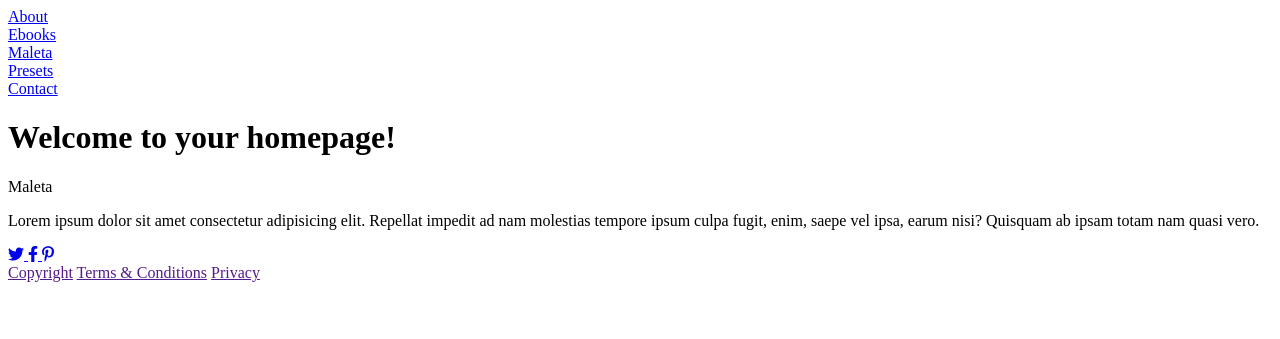
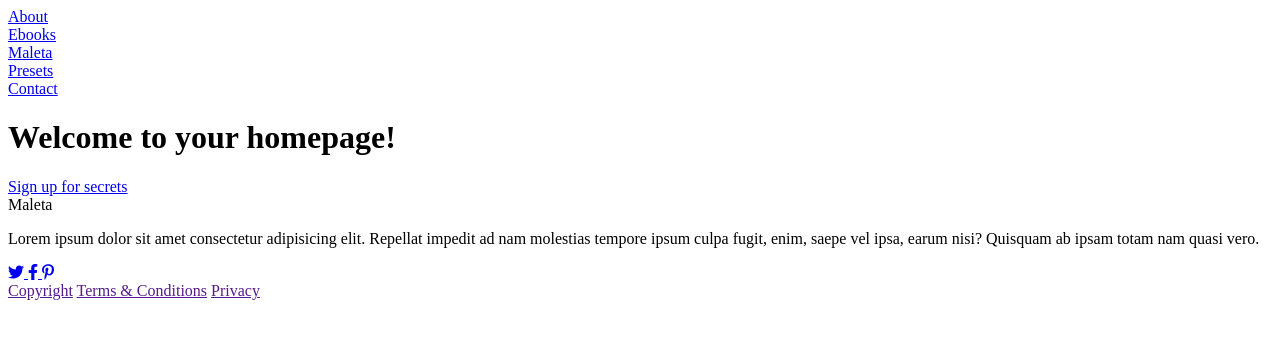
Before and after one commit to mondaymood/influencer_shop, a Jekyll site: the page built from index.html, in a window 1280 px wide. Shown: the top 339 px of the page. Built offline with Jekyll 4.4.1, drawn with Linux system fonts in a browser that asks for light colours; comment, search, counter and statistics services are not loaded.

Commit message:
Add sign up

```diff
--- a/index.html
+++ b/index.html
@@ -3,3 +3,5 @@ layout: default
 title: Homepage
 ---
 <h1 class="text-4xl font-bold text-slate-900 text-purple">Welcome to your homepage!</h1>
+
+<a href="https://influencershop.memberspace.com/member/plans/02970f7fbp">Sign up for secrets</a>
```
